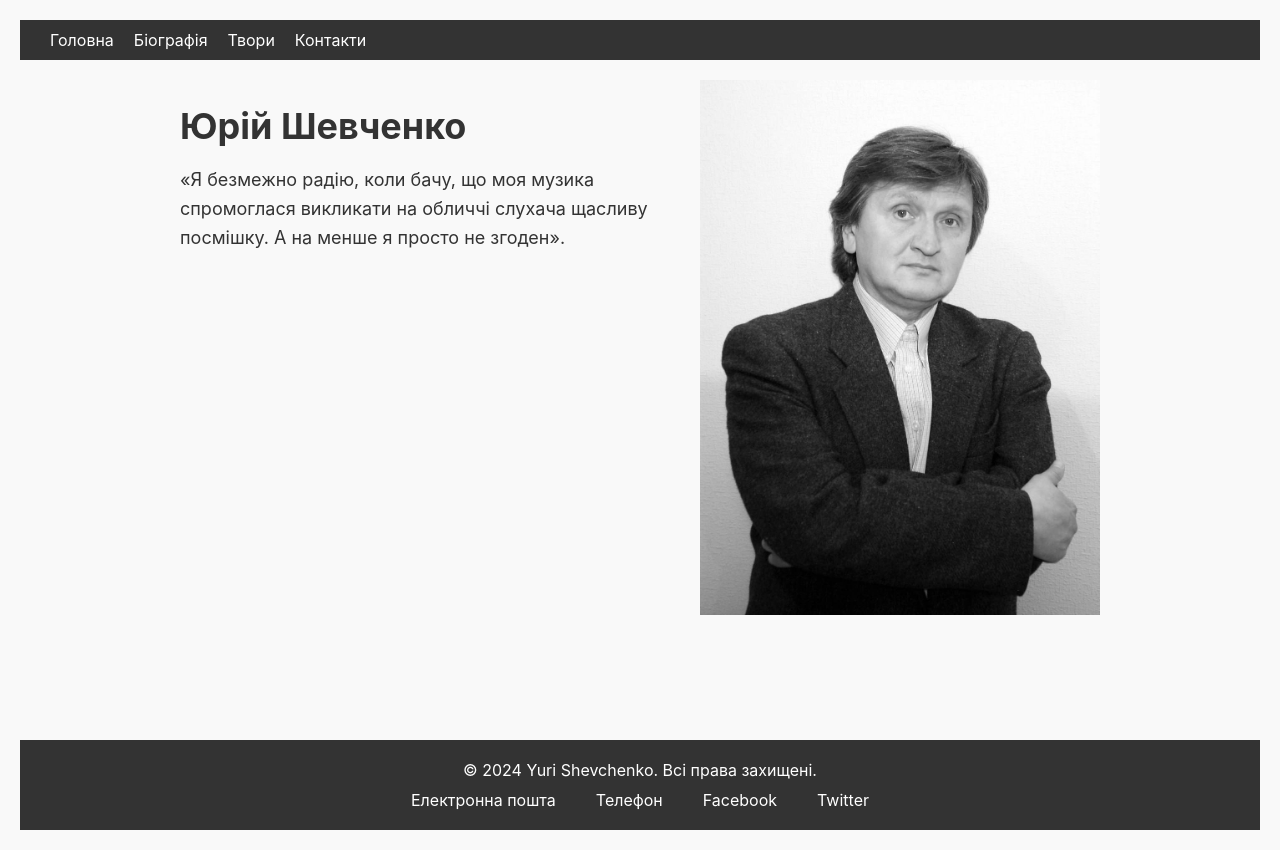
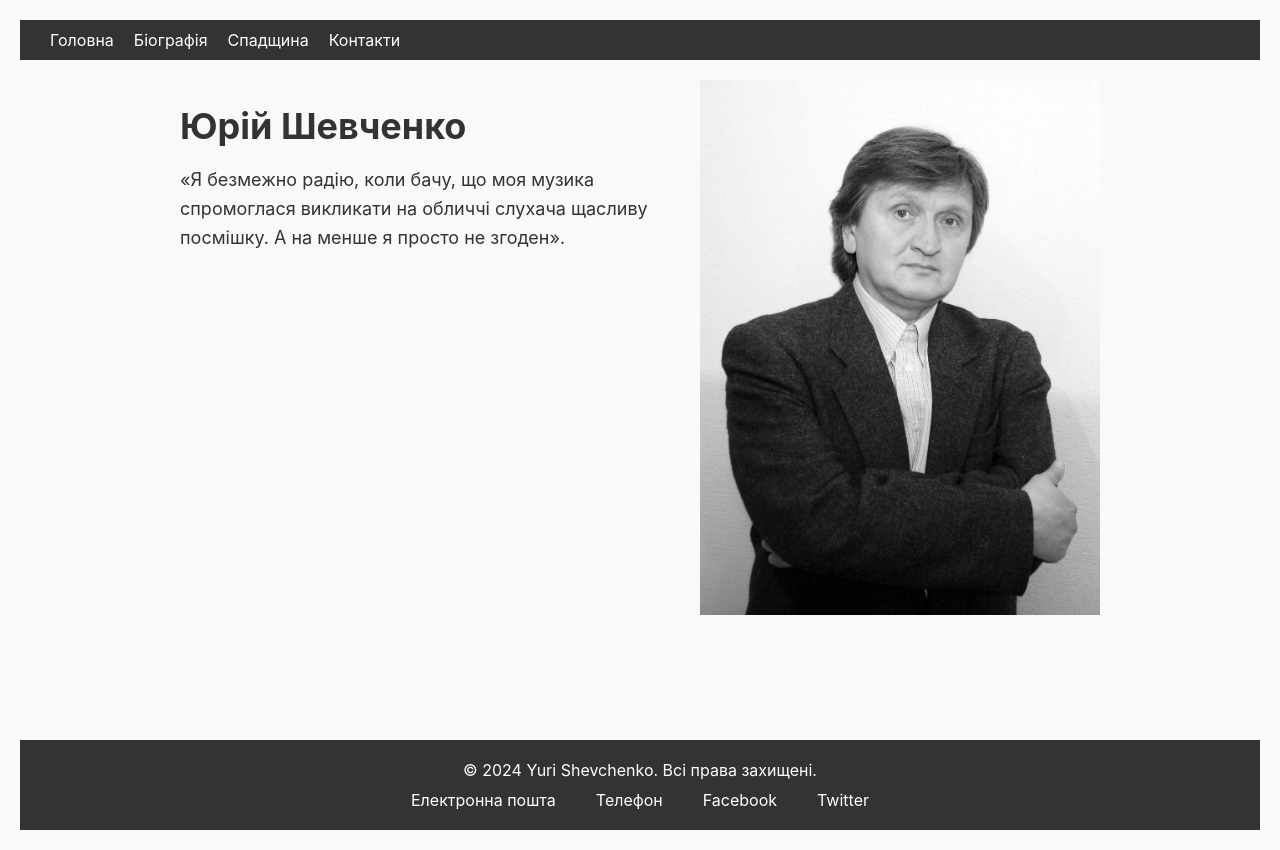
Before and after one commit to Sandro-it/Sheva_1, a React (Vite) app: page / in a window 1280 px wide. Built offline with nearby package versions, Linux system fonts and the light colour scheme.

Commit message:
HP-togle-css

```diff
--- a/src/components/Header.jsx
+++ b/src/components/Header.jsx
@@ -72,7 +72,7 @@ const Header = () => {
             </li>
             <li className={styles.navItem} onClick={closeMenu}>
               <Link className={styles.navLink} to="/works">
-                Твори
+                Спадщина
               </Link>
             </li>
             <li className={styles.navItem} onClick={closeMenu}>
--- a/src/styles/Header.module.css
+++ b/src/styles/Header.module.css
@@ -32,7 +32,8 @@
   }
 } */
 
-.header {
+/*===============================================================*/
+/* .header {
   position: relative;
   background-color: #333;
   color: white;
@@ -102,6 +103,96 @@
   height: 100vh;
   background: rgba(0, 0, 0, 0.5);
   z-index: 1;
+} */
+
+/* Responsive styles */
+/* @media (max-width: 768px) {
+  .menuButton {
+    display: block;
+  }
+
+  .nav {
+    display: none;
+    flex-direction: column;
+    align-items: center;
+  }
+} */
+
+/*===========================================================================*/
+
+.header {
+  position: relative;
+  background-color: #333;
+  color: white;
+  padding: 10px;
+}
+
+.navContainer {
+  display: flex;
+  justify-content: space-between;
+  align-items: center;
+}
+
+.menuButton {
+  display: none;
+  background: none;
+  border: none;
+  color: white;
+  font-size: 24px;
+  cursor: pointer;
+}
+
+.nav {
+  display: flex;
+}
+
+.navLinks {
+  list-style: none;
+  padding: 0;
+  margin: 0;
+  display: flex;
+}
+
+.navItem {
+  margin-left: 20px;
+}
+
+.navLink {
+  color: white;
+  text-decoration: none;
+}
+
+.navOpen {
+  display: flex;
+  flex-direction: column;
+  position: fixed;
+  top: 0;
+  left: 0;
+  width: 100%;
+  height: 100vh;
+  background-color: rgba(0, 0, 0, 0.9);
+  padding-top: 50px;
+  text-align: center;
+  z-index: 10;
+}
+
+.navOpen .navLinks {
+  flex-direction: column;
+  align-items: center;
+}
+
+.navOpen .navItem {
+  margin: 20px 0;
+}
+
+.overlay {
+  position: fixed;
+  top: 0;
+  left: 0;
+  width: 100%;
+  height: 100vh;
+  background: rgba(0, 0, 0, 0.5);
+  z-index: 5;
 }
 
 /* Responsive styles */
@@ -115,4 +206,8 @@
     flex-direction: column;
     align-items: center;
   }
+
+  .navOpen .nav {
+    display: flex;
+  }
 }
```
